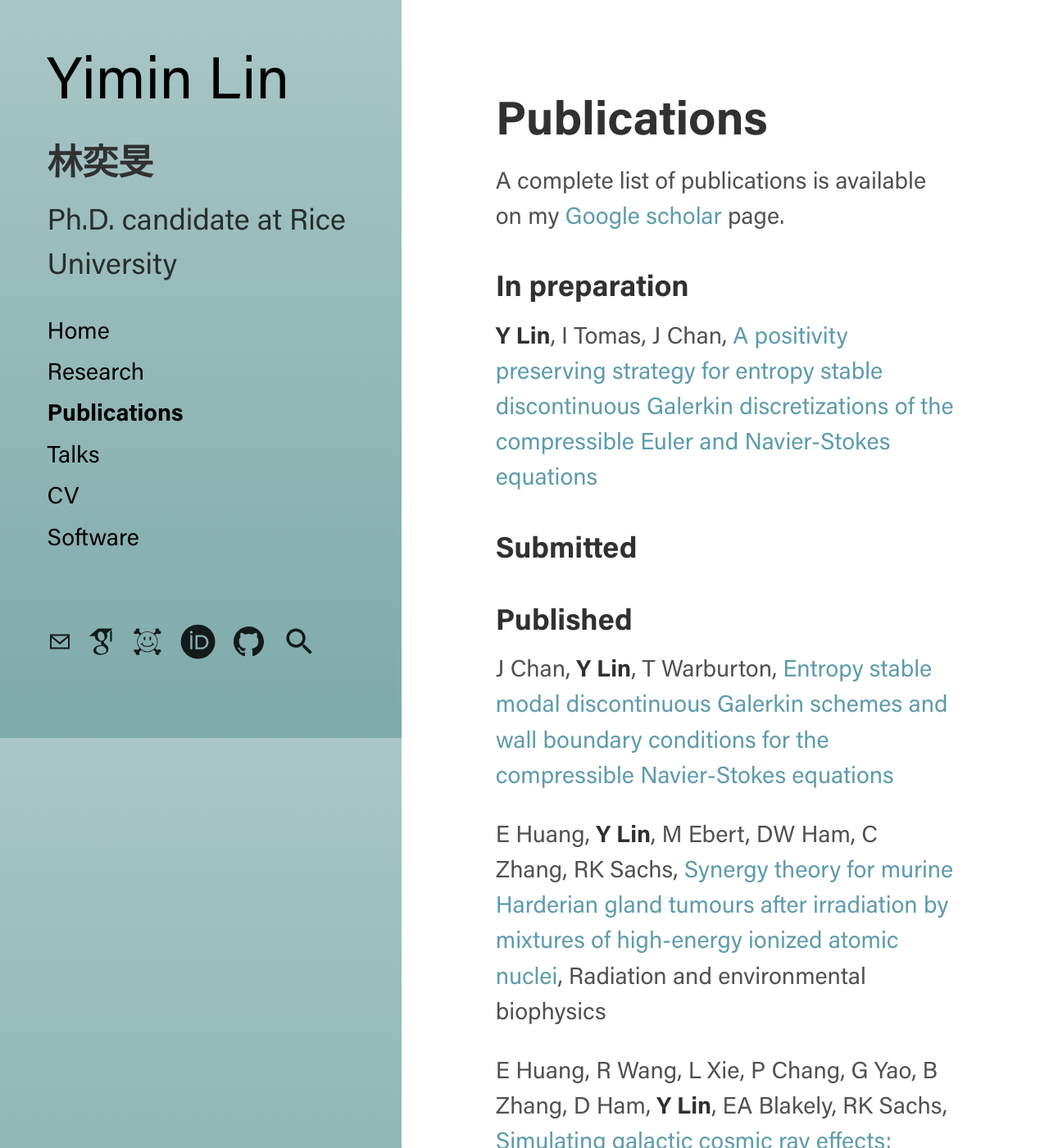
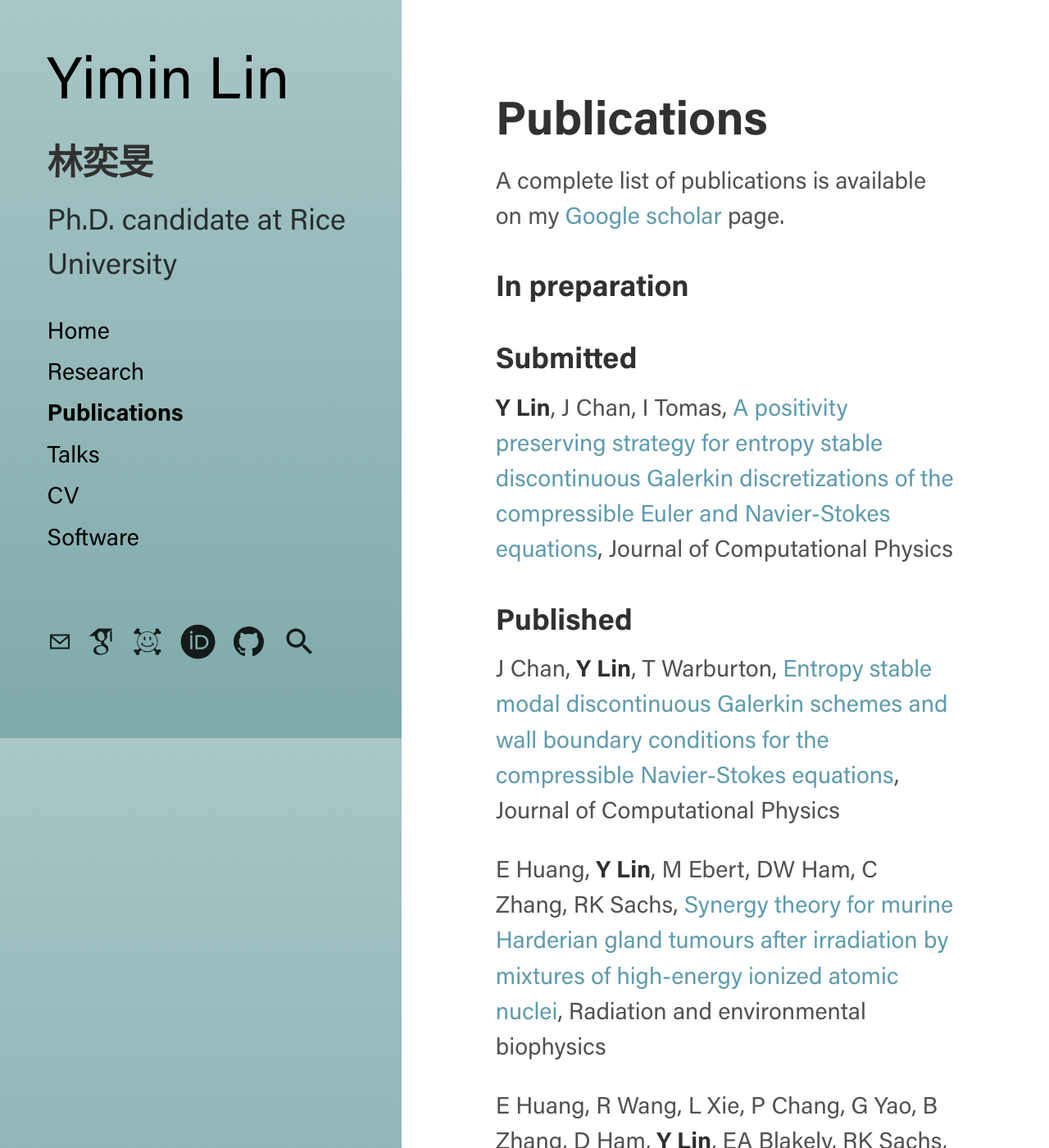
Before and after one commit to yiminllin/yiminllin.github.io, a Jekyll site: the page built from publications.md, in a window 1280 px wide and 1400 px high. Shown: the whole window at 82% size. Built offline with Jekyll 4.4.1, drawn with Linux system fonts in a browser that asks for light colours.

Commit message:
update Jan 2021

```diff
--- a/publications.md
+++ b/publications.md
@@ -9,13 +9,14 @@ sidebar_sort_order: 3
 A complete list of publications is available on my [Google scholar](https://scholar.google.com/citations?hl=en&user=yCrSttgAAAAJ) page.
 
 ### In preparation
-**Y Lin**, I Tomas, J Chan, [A positivity preserving strategy for entropy stable discontinuous Galerkin discretizations of the compressible Euler and Navier-Stokes equations]()
+
 
 ### Submitted
+**Y Lin**, J Chan, I Tomas, [A positivity preserving strategy for entropy stable discontinuous Galerkin discretizations of the compressible Euler and Navier-Stokes equations](https://arxiv.org/pdf/2201.11816.pdf), Journal of Computational Physics
 
 ### Published
 J Chan, **Y Lin**, T Warburton, [Entropy stable modal discontinuous Galerkin schemes and wall boundary conditions for
-the compressible Navier-Stokes equations](https://www.sciencedirect.com/science/article/pii/S0021999121006185)
+the compressible Navier-Stokes equations](https://www.sciencedirect.com/science/article/pii/S0021999121006185), Journal of Computational Physics
 
 E Huang, **Y Lin**, M Ebert, DW Ham, C Zhang, RK Sachs, [Synergy theory for murine Harderian gland tumours after
 irradiation by mixtures of high-energy ionized atomic nuclei](https://link.springer.com/article/10.1007/s00411-018-00774-x), Radiation and environmental biophysics
```
Also changed, not shown: talks.md (+5 -0 lines).
